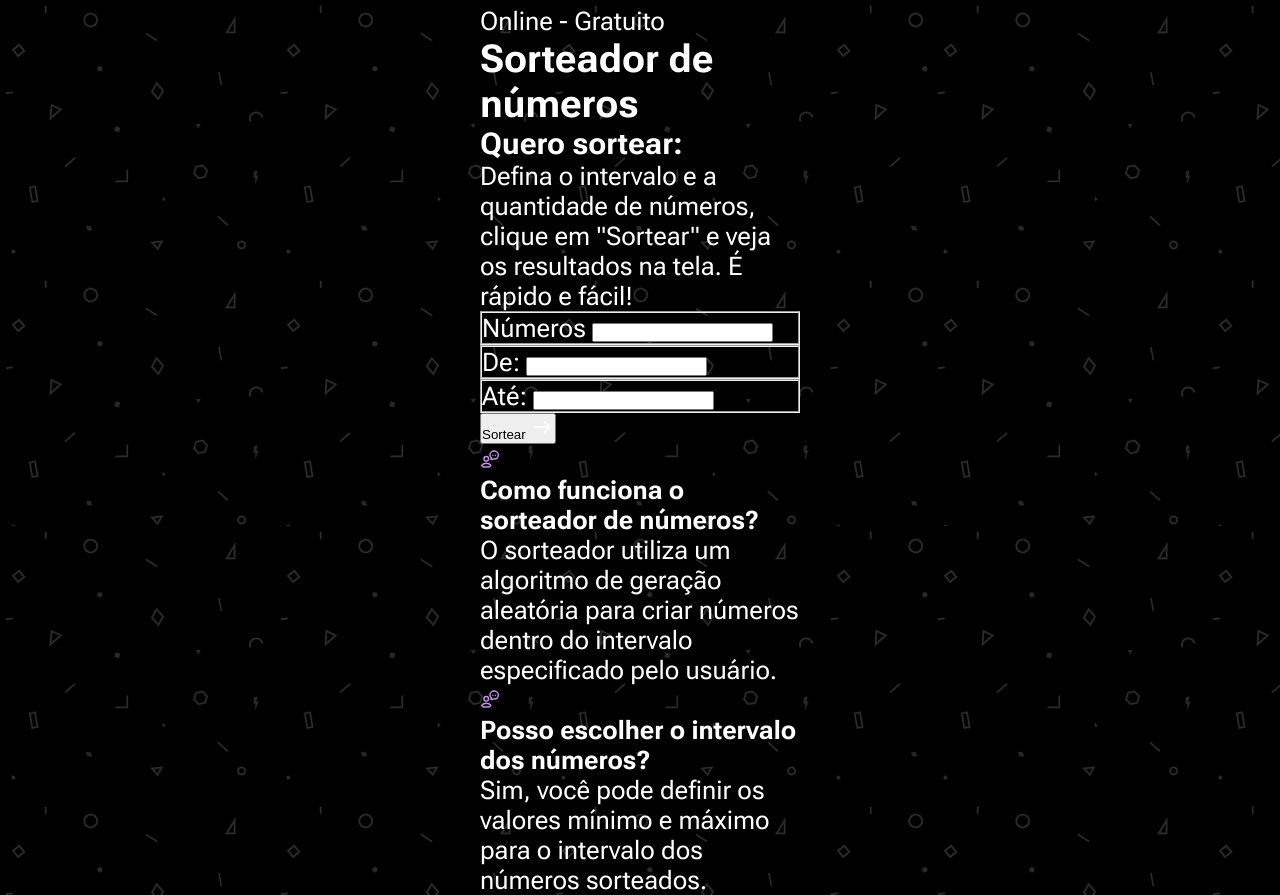
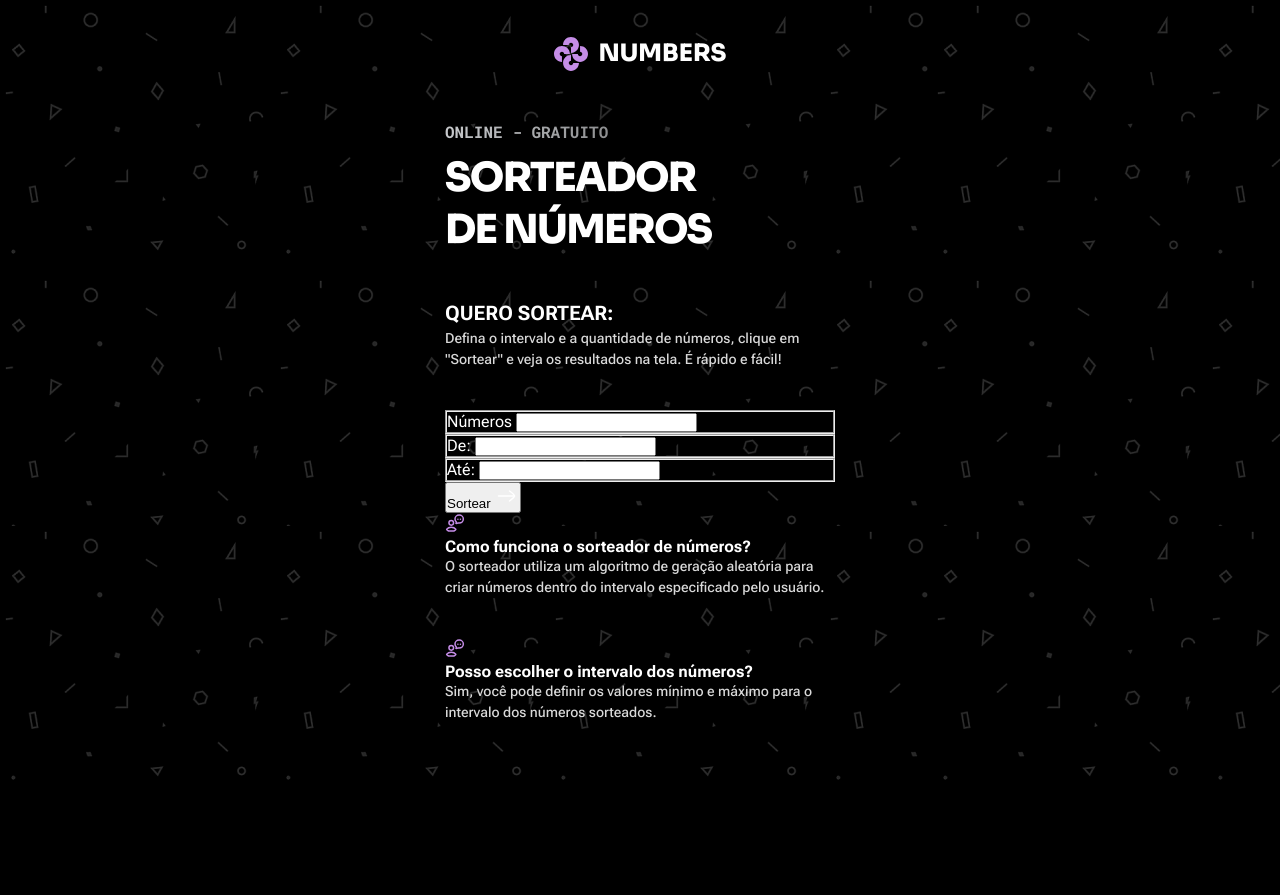
Before and after one commit to brunooliveira7/Number-draw, a plain HTML site: page index.html in a window 1280 px wide. After the commit the page ends 800 px from the top, so only its background shows below. Drawn offline with Linux system fonts and the light colour scheme.

Commit message:
text and title styles

```diff
--- a/index.html
+++ b/index.html
@@ -18,23 +18,27 @@
       href="https://fonts.googleapis.com/css2?family=Roboto+Flex:opsz,wght@8..144,100..1000&family=Sora:wght@100..800&display=swap"
       rel="stylesheet"
     />
+    <link rel="preconnect" href="https://fonts.googleapis.com" />
+    <link rel="preconnect" href="https://fonts.gstatic.com" crossorigin />
+    <link
+      href="https://fonts.googleapis.com/css2?family=Inter:ital,opsz,wght@0,14..32,100..900;1,14..32,100..900&family=Roboto+Mono:ital,wght@0,100..700;1,100..700&display=swap"
+      rel="stylesheet"
+    />
     <link rel="stylesheet" href="style.css" />
   </head>
   <body>
     <main>
       <header>
-        <div>
+        <div class="title-header">
           <img src="./assets/logo.svg" alt="" />
           <h1>Numbers</h1>
         </div>
-        <div>
-          <p>Online - Gratuito</p>
-          <h2>Sorteador de números</h2>
-        </div>
+        <p>Online - Gratuito</p>
+        <h2>Sorteador <br> de números</h2>
       </header>
       <section>
         <form>
-          <div>
+          <div class="explanation">
             <h3>Quero sortear:</h3>
             <p>
               Defina o intervalo e a quantidade de números, clique em "Sortear"
--- a/style.css
+++ b/style.css
@@ -6,7 +6,7 @@
 
 :root {
   font-family: "Inter", sans-serif;
-  font-size: 16px;
+  font-size: clamp(40%, 1% + 2vw, 62.5%);
 }
 
 body {
@@ -19,12 +19,71 @@ body {
   align-items: center;
   justify-content: center;
   flex-direction: column;
-  font-size: 1.6rem;
   padding: 2rem;
   font-family: "Roboto Flex", sans-serif;
+  font-size: 1.6rem;
 }
 
 main {
-  width: 100%;
-  max-width: 20rem;
+  max-width: 39rem;
 }
+
+.title-header {
+  display: flex;
+  align-items: center;
+  justify-content: center;
+  margin-bottom: 4.9rem;
+  gap: 1.1rem;
+}
+
+.title-header h1 {
+  font-family: "Sora", sans-serif;
+  font-size: 2.4rem;
+  font-style: normal;
+  font-weight: 800;
+  line-height: 130%;
+  text-transform: uppercase;
+}
+
+.title-header img {
+  width: 3.4rem;
+  height: 3.4rem;
+}
+
+header p {
+  font-family: "Roboto Mono", monospace;
+  font-weight: 700;
+  line-height: 150%;
+  text-transform: uppercase;
+  background: linear-gradient(90deg, #c7c9cc 0%, #3d3d3d 100%);
+  background-clip: text;
+  -webkit-background-clip: text;
+  -webkit-text-fill-color: transparent;
+  margin-bottom: 0.8rem;
+}
+
+header h2 {
+  font-family: "Sora", sans-serif;
+  font-size: 4rem;
+  font-weight: 800;
+  line-height: 130%;
+  letter-spacing: -1.6px;
+  text-transform: uppercase;
+  margin-bottom: 4.2rem;
+}
+
+.explanation h3 {
+  font-size: 2rem;
+  font-weight: 700;
+  line-height: 150%;
+  text-transform: uppercase;
+}
+
+.explanation p {
+  color: #d9d9d9;
+  font-size: 1.4rem;
+  font-style: normal;
+  font-weight: 500;
+  line-height: 150%;
+  margin-bottom: 4rem;
+}
```
